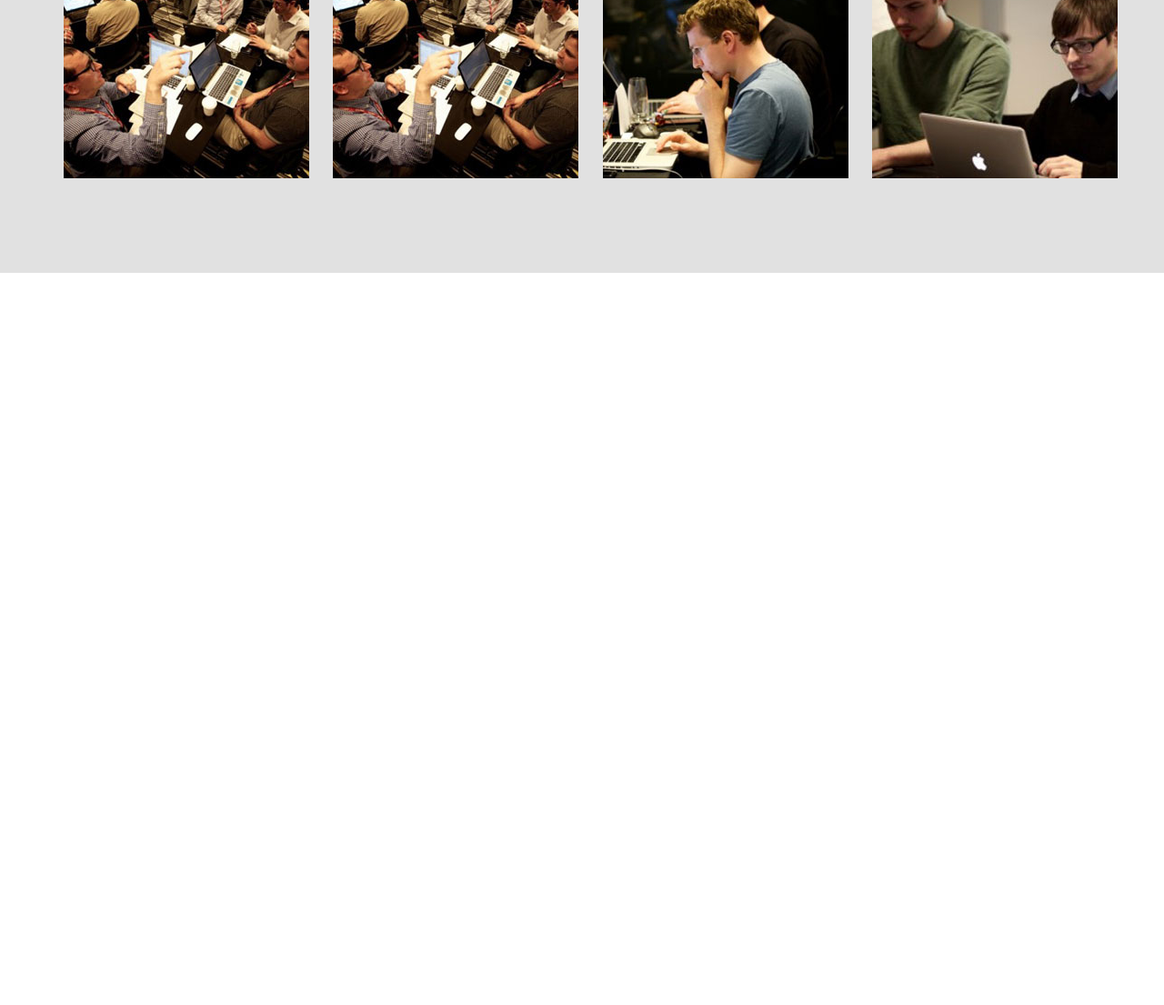
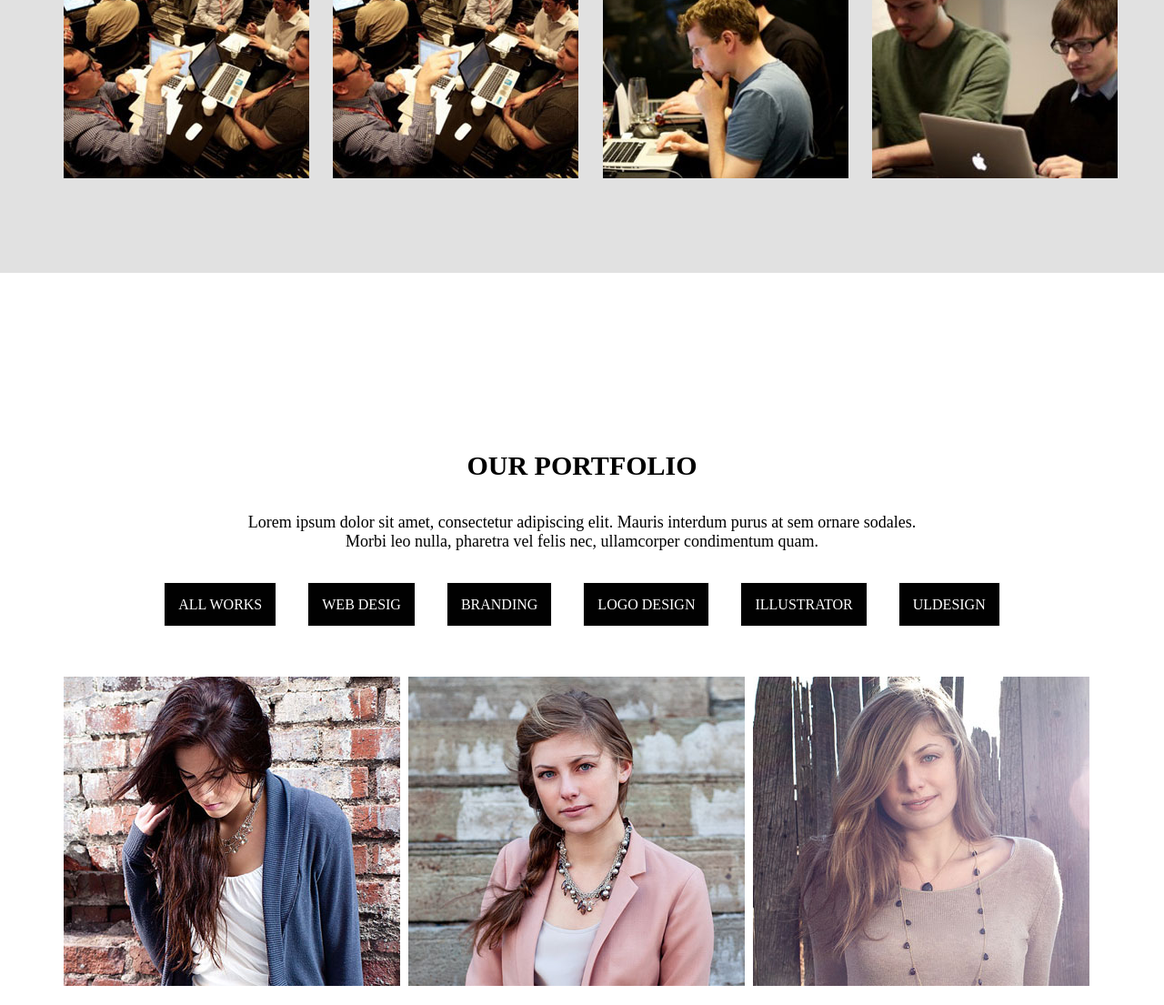
Before and after one commit to Sawkat7762/MyFirstProject, a plain HTML site: page index.html in a window 1280 px wide. Shown: the part 1693-2798 px from the top of the page at 91% size. Before the commit the page ends 1993 px from the top, so only its background shows below. Drawn offline with Linux system fonts and the light colour scheme.

Commit message:
portfolio change

```diff
--- a/css/style.css
+++ b/css/style.css
@@ -146,6 +146,12 @@ header h2 span{
     padding-left: 15px;
     padding-right: 15px;
 }
+.col-4{
+    width: 32%;
+    float: left;
+    padding-left: 15px;
+    padding-right: 15px;
+}
 /* service style */
 #services{
     padding-top: 100px;
@@ -189,3 +195,53 @@ header h2 span{
 #services .col-3:hover .servicesIcon{
     display: block;
 }
+/* My portfolio section */
+#porfolio{
+    padding-top: 160px;
+    margin-bottom: 160px;
+}
+#porfolio h4{
+    padding-top: 35px;
+    padding-bottom: 35px;
+}
+#porfolio nav{
+    margin-top:50px ;
+    margin-bottom: 70px;
+}
+#porfolio ul{
+    margin: auto;
+}
+#porfolio ul li{
+    display: inline;
+    margin: 15px;
+    padding: 15px;
+    border: 1px solid #f5f5f5;
+    background-color: #010101;
+    color: #fff;
+
+}
+#porfolio ul li:hover{
+    color: aqua;
+}
+#porfolio .col-4{
+    position: relative;
+    padding-bottom: 20px;
+}
+#porfolio .col-4 .write{
+    position: absolute;
+    top:0%;
+    left:15px;
+    display: none;
+    height: 340px;
+    width: 370px;
+    background-color: rgba(0, 0, 0, .7);
+    /* display: none; */
+}
+#porfolio .col-4:hover .write{
+    display: block;
+}
+#porfolio .col-4:hover .write h4{
+    padding-top: 120px;
+    margin: auto;
+    color: #87d37c;
+}
--- a/index.html
+++ b/index.html
@@ -144,5 +144,76 @@
             </div>
         </div>
     </section>
+      <!-- our portfolio section -->
+      <section id="porfolio">
+        <div class="container">
+            <div class="text-center">
+                <div>
+                    <div>
+                        <h4>OUR   PORTFOLIO</h4>
+                        <p>Lorem ipsum dolor sit amet, consectetur adipiscing elit. Mauris interdum purus at sem ornare sodales. </p>
+                            <p>Morbi leo nulla, pharetra vel felis nec, ullamcorper condimentum quam. </p>
+                    </div>
+                    <nav>
+                        <ul>
+                            <li>ALL WORKS</li>
+                            <li>WEB DESIG</li>
+                            <li>BRANDING</li>
+                            <li>LOGO DESIGN</li>
+                            <li>ILLUSTRATOR</li>
+                            <li>ULDESIGN</li>
+                        </ul>
+
+                    </nav>
+                    <div class="row">
+                        <div class="col-4">
+                            <img src="img/img6.jpg">
+                            <div class="write">
+                                <h4>WEB DESIGN</h4>
+                            </div>
+                        </div>
+                        <div class="col-4">
+                            <img src="img/img7.jpg">
+                            <div class="write">
+                                <h4>ULDESIGN</h4>
+                            </div>
+                        </div>
+                        <div class="col-4">
+                            <img src="img/img8.jpg">
+                            <div class="write">
+                                <h4>ULDESIGN</h4>
+                            </div>
+                        </div>
+
+                    </div>
+                    <div class="row">
+                        <div class="col-4">
+                            <img src="img/img9.jpg">
+                            <div class="write">
+                                <h4>WEB DESIGN</h4>
+                            </div>
+                        </div>
+                        <div class="col-4">
+                            <img src="img/img10.jpg">
+                            <div class="write">
+                                <h4>ULDESIGN</h4>
+                            </div>
+                        </div>
+                        <div class="col-4">
+                            <img src="img/img6.jpg">
+                            <div class="write">
+                                <h4>ULDESIGN</h4>
+                            </div>
+                        </div>
+
+                    </div>
+
+                </div>
+
+            </div>
+
+        </div>
+
+    </section>
 </body>
 </html>
```
